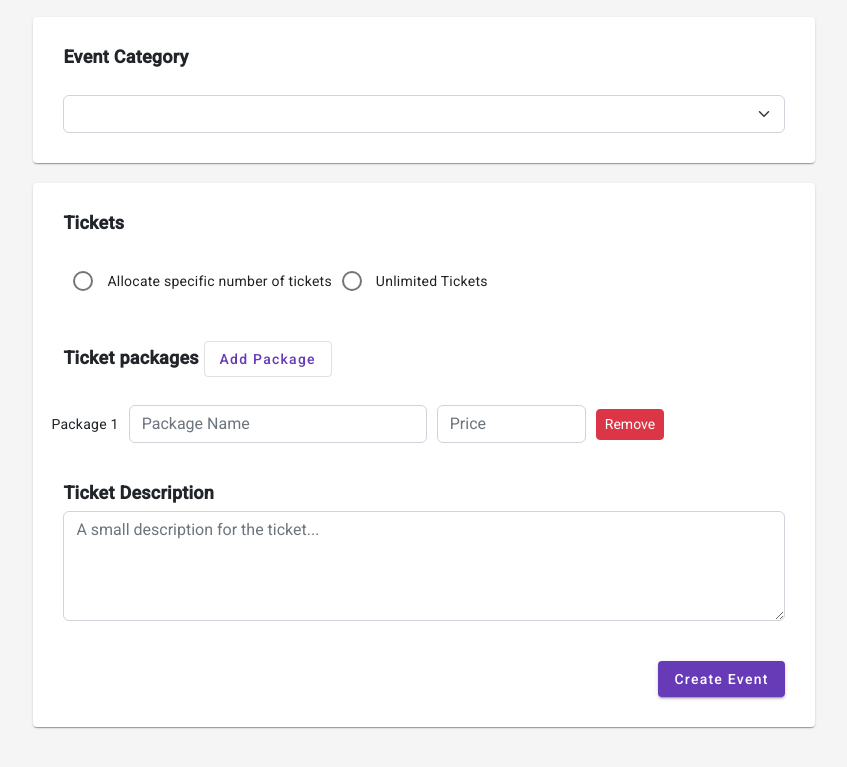
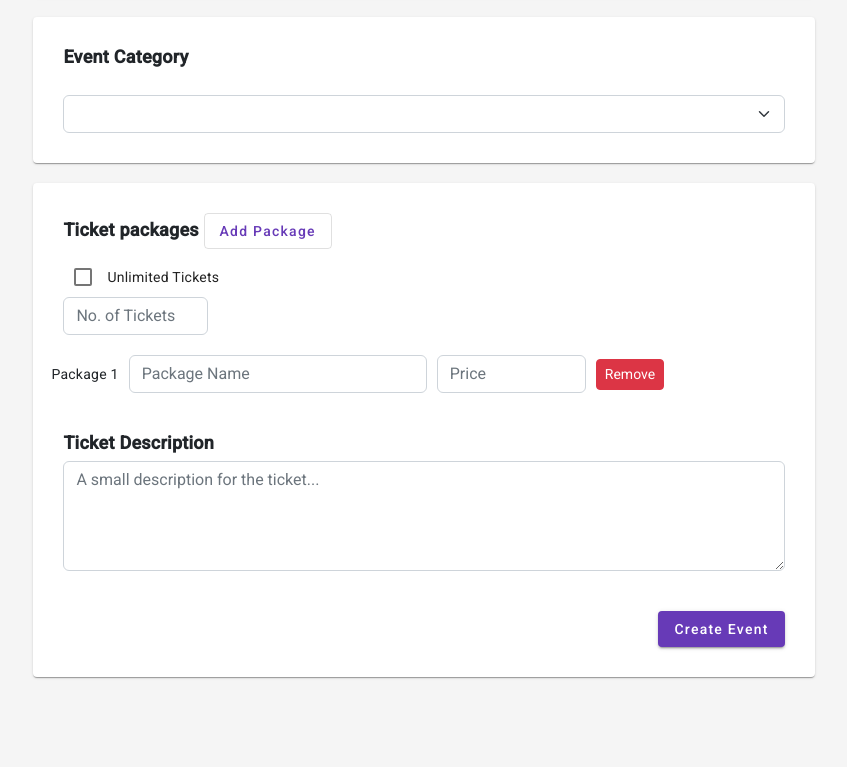
Before and after one commit to kgoransika/TickitualWebApplication, an Angular app in the folder client/: page /createEvent in a window 1280 px wide. Shown: the part 723-1490 px from the top of the page, without its empty margins (216-1063 px from the left). After the commit the page ends 1440 px from the top, so only its background shows below. Built offline with nearby package versions, Linux system fonts and the light colour scheme.

Commit message:
-Unlimited tickets fixed

```diff
--- a/client/src/app/board-event-holder/create-event/create-event.component.css
+++ b/client/src/app/board-event-holder/create-event/create-event.component.css
@@ -23,3 +23,8 @@ label{
 .timeSection{
   size: 20px;
 }
+
+.disabled {
+  pointer-events: none;
+  opacity: 0.6;
+}
--- a/client/src/app/board-event-holder/create-event/create-event.component.html
+++ b/client/src/app/board-event-holder/create-event/create-event.component.html
@@ -54,26 +54,17 @@
     </mat-card> -->
 
     <mat-card>
-      <label for="ticketNumberType" class="form-label">Tickets</label><br>
-        <mat-radio-group aria-labelledby="example-radio-group-label" class="example-radio-group" [(ngModel)]="ticketNumberType" name="ticketNumberType" id="ticketNumberType">
-          <mat-radio-button [checked]="true" class="example-radio-button" *ngFor="let ticketNumberType of ticketNumberTypes" [value]="ticketNumberType">
-            {{ticketNumberType}}
-          </mat-radio-button>
-        </mat-radio-group><br>
+      <label for="ticketTypes" class="form-label">Ticket packages
+        <button mat-stroked-button class="btn-sm" color="primary" type="button" style="width: fit-content;" (click)="addPackage()">Add Package</button>
+      </label>
 
-        <div class="ticketAmount" *ngIf="ticketNumberType == 'Allocate specific number of tickets'">
-          <input type="number" style="width: 40%;" class="form-control" name="ticketAmount" id="ticketAmount" [(ngModel)]="event.ticketAmount" aria-describedby="ticketAmount" placeholder="Enter suggested number of tickets">
+      <div style="display: inline-block">
+        <mat-checkbox class="example-margin" [(ngModel)]="unlimitedTickets" name="unlimitedTickets">Unlimited Tickets</mat-checkbox>
+          <section [ngClass]="{'disabled': unlimitedTickets}">
+            <input type="number" class="form-control" id="ticketAmount" [(ngModel)]="event.ticketPackage!.ticketAmount" name="ticketAmount" style="width: 20%;" placeholder="No. of Tickets">
+          </section><br>
       </div>
 
-        <div class="unlimitedTickets" *ngIf="ticketNumberType == 'Unlimited Tickets'">
-          <label style="font-size: 12px;" class="alert alert-warning" role="alert" id="unlimitedTickets" [(ngModel)]="event.unlimitedTickets" name="unlimitedTickets" *ngIf="ticketNumberType == 'Unlimited Tickets'">
-            Note: When choosing Unlimited tickets, consider the number of participants that can be present in the selected venue!
-          </label>
-        </div><br>
-
-        <label for="ticketTypes" class="form-label">Ticket packages
-          <button mat-stroked-button class="btn-sm" color="primary" type="button" style="width: fit-content;" (click)="addPackage()">Add Package</button>
-        </label><br>
       <section *ngFor="let package of packages; let i = index;">
         <div class="row" style="align-items: center;">
           Package {{i + 1}}
--- a/client/src/app/board-event-holder/create-event/create-event.component.ts
+++ b/client/src/app/board-event-holder/create-event/create-event.component.ts
@@ -20,9 +20,12 @@ export class CreateEventComponent implements OnInit {
   isLoggedIn = false;
   isLoginFailed = false;
   errorMessage = '';
+  unlimitedTickets = false;
+
 
   form: any = {
     eventName: null,
+    checkbox: false, input: ''
   };
 
   event: Event = {
@@ -36,8 +39,8 @@ export class CreateEventComponent implements OnInit {
     eventDuration: '',
     eventCategory: '',
     unlimitedTickets: false,
-    ticketAmount: '',
     ticketPackage: {
+      ticketAmount: '',
       packageName: '',
       packagePrice: ''
     },
@@ -70,8 +73,8 @@ export class CreateEventComponent implements OnInit {
       eventDuration: this.event.eventDuration,
       eventCategory: this.eventCategory,
       unlimitedTickets: this.event.unlimitedTickets,
-      ticketAmount: this.event.ticketAmount,
       ticketPackage: {
+        ticketAmount: this.event.ticketPackage?.ticketAmount,
         packageName: this.event.ticketPackage?.packageName,
         packagePrice: this.event.ticketPackage?.packagePrice,
       },
--- a/client/src/app/models/event.model.ts
+++ b/client/src/app/models/event.model.ts
@@ -10,8 +10,8 @@ export class Event {
   eventDuration?: String;
   eventCategory?: String;
   unlimitedTickets?: Boolean;
-  ticketAmount?: String;
   ticketPackage?:{
+    ticketAmount?: String;
     packageName: String,
     packagePrice: String,
   };
```
Also changed, not shown: 2 other files (tests, documents, lock files or other folders). Lines whose indentation alone changed are shown as unchanged.
